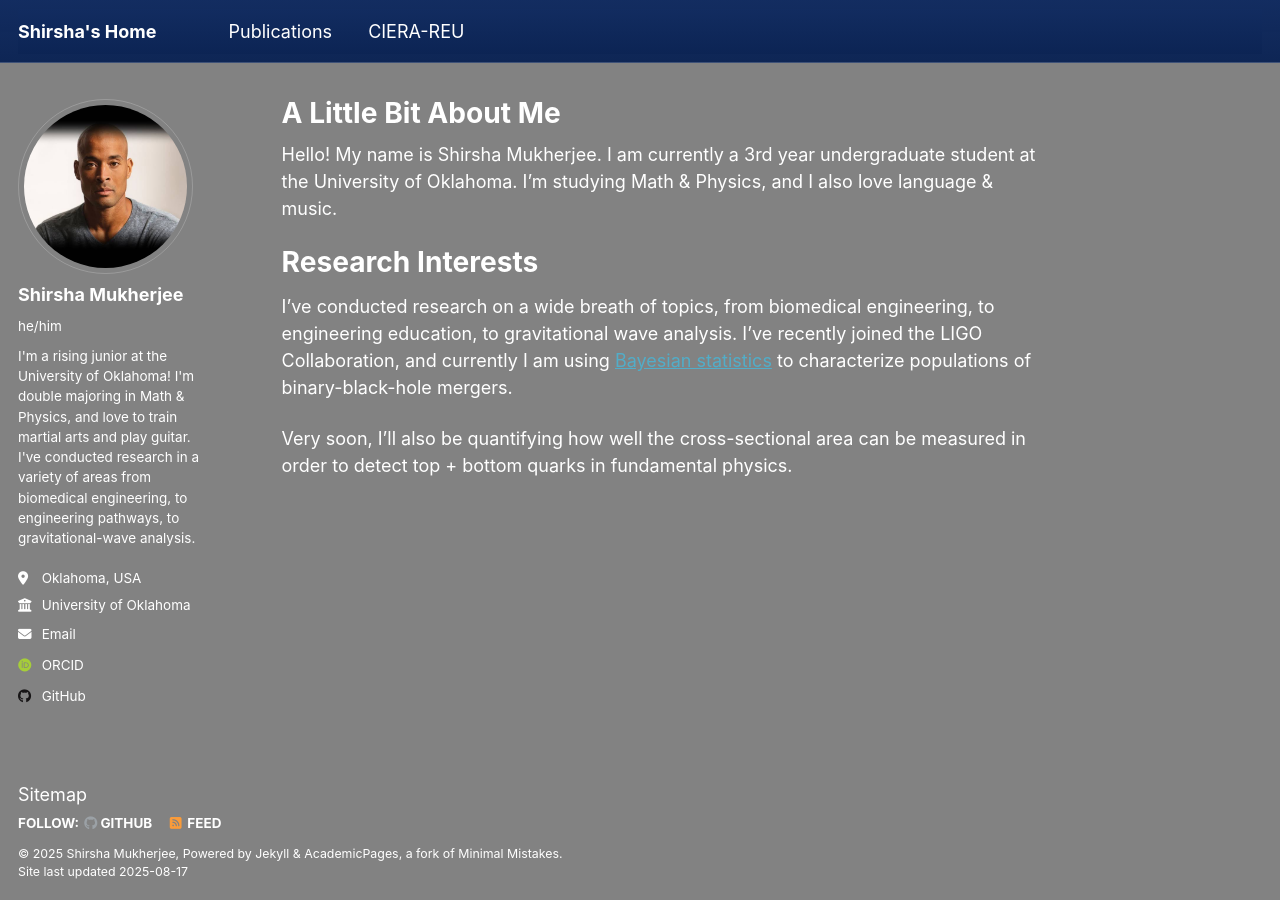
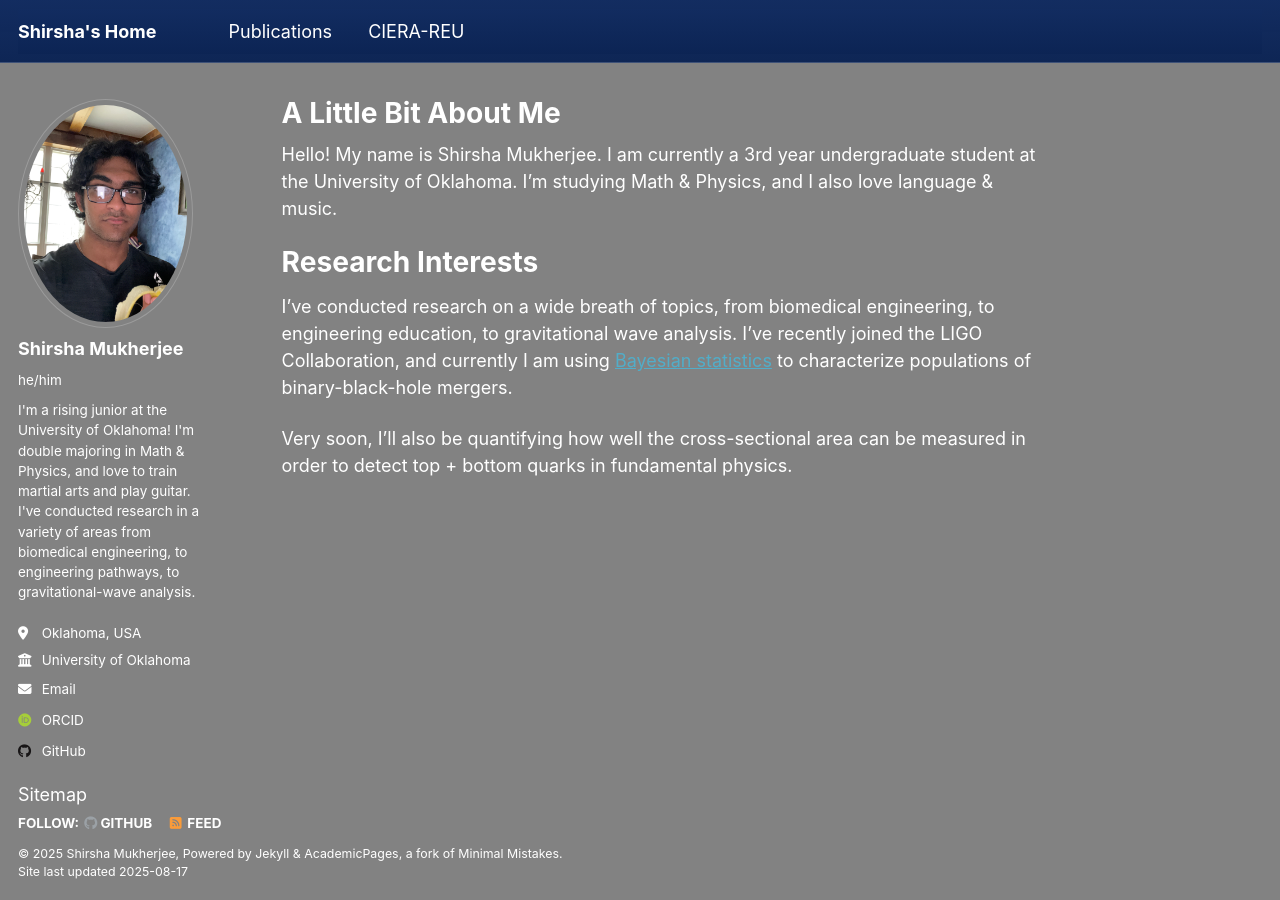
Before and after one commit to shirshamukherjee/projectfrthistime, a Jekyll site: the page built from _pages/about.md, in a window 1280 px wide. Built offline with Jekyll 4.4.1, drawn with Linux system fonts in a browser that asks for light colours; some web fonts are replaced; a script that is not in the unit is left out.

Commit message:
changed profile pic to me with a banana

```diff
--- a/_config.yml
+++ b/_config.yml
@@ -22,7 +22,7 @@ repository               : "shirshamukherjee.github.io/projectfrthistime"
 #               Additional customization can be done by editing /_includes/author-profile.html
 author:
   # Biographic information
-  avatar           : "IMG_3341.png"
+  avatar           : "IMG_4563.JPG"
   name             : "Shirsha Mukherjee"
   pronouns         : "he/him"
   bio              : "I'm a rising junior at the University of Oklahoma! I'm double majoring in Math & Physics, and love to train martial arts and play guitar. I've conducted research in
```
